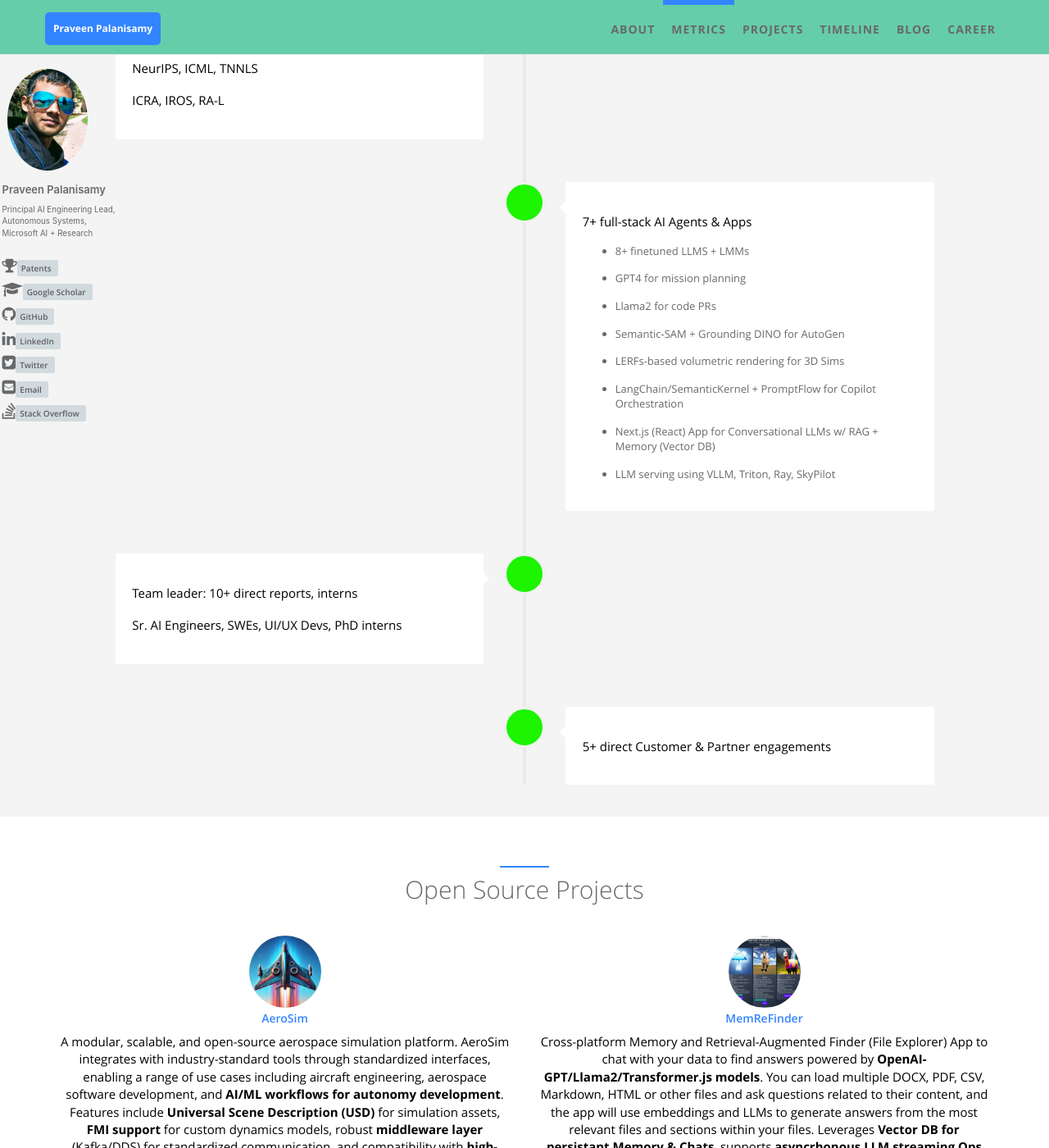
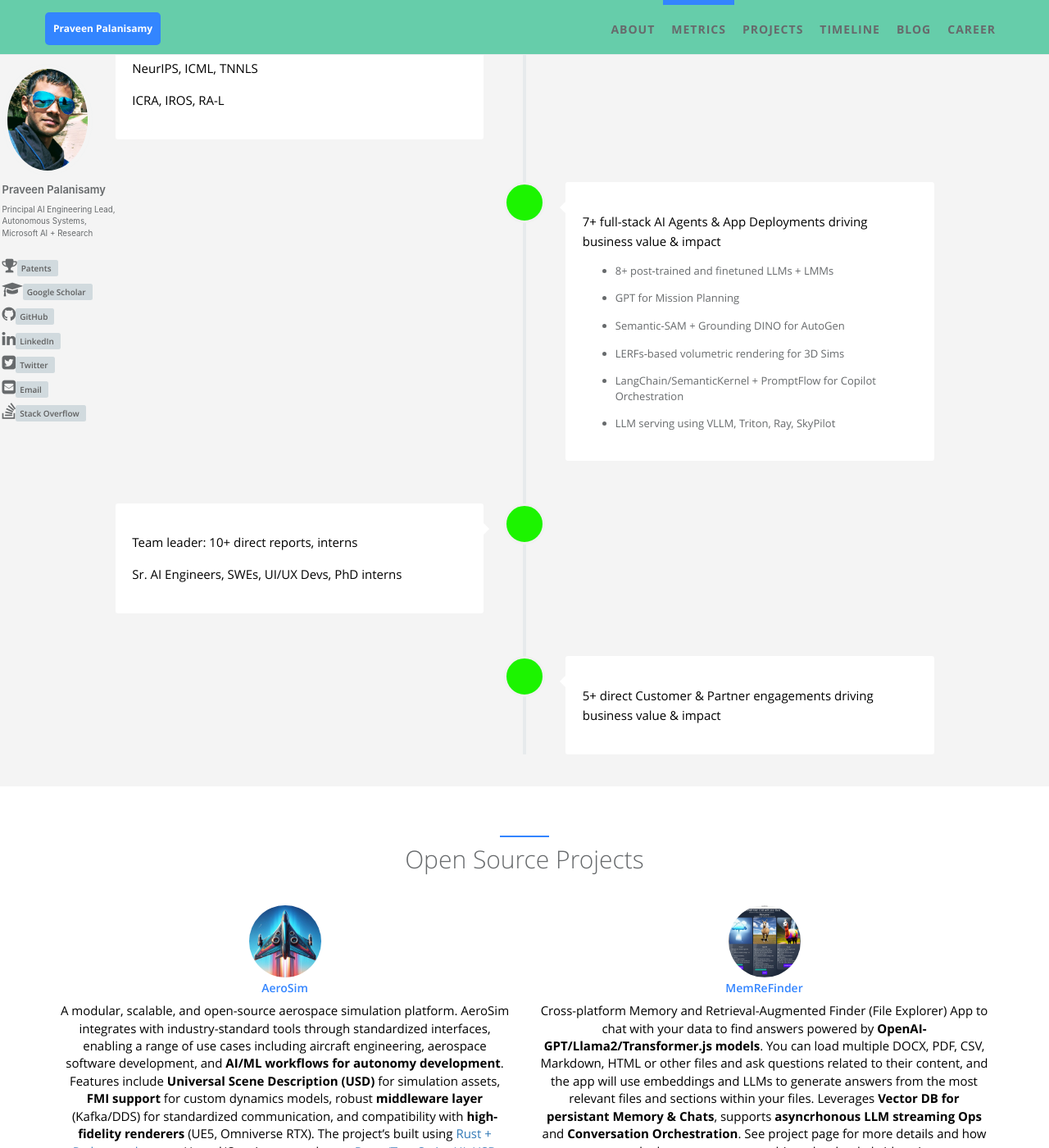
Before and after one commit to praveen-palanisamy/praveen-palanisamy.github.io, a Jekyll site: the page built from index.html, in a window 1280 px wide and 1400 px high, scrolled down 1677 px. Shown: the whole window at 82% size. Built offline with Jekyll 4.4.1, drawn with Linux system fonts in a browser that asks for light colours.

Commit message:
Clarify metrics are as of Jan 2025 and refresh impact copy.

```diff
--- a/_data/index/metrics.yml
+++ b/_data/index/metrics.yml
@@ -16,20 +16,18 @@
     - "NeurIPS, ICML, TNNLS"
     - "ICRA, IROS, RA-L"
 
-- title: "7+ full-stack AI Agents & Apps"
+- title: "7+ full-stack AI Agents & App Deployments driving business value & impact"
   items:
-    - "- 8+ finetuned LLMS + LMMs"
-    - "- GPT4 for mission planning"
-    - "- Llama2 for code PRs"
+    - "- 8+ post-trained and finetuned LLMs + LMMs"
+    - "- GPT for Mission Planning"
     - "- Semantic-SAM + Grounding DINO for AutoGen"
     - "- LERFs-based volumetric rendering for 3D Sims"
     - "- LangChain/SemanticKernel + PromptFlow for Copilot Orchestration"
-    - "- Next.js (React) App for Conversational LLMs w/ RAG + Memory (Vector DB)"
     - "- LLM serving using VLLM, Triton, Ray, SkyPilot"
 
 - title: "Team leader: 10+ direct reports, interns"
   items:
     - "Sr. AI Engineers, SWEs, UI/UX Devs, PhD interns"
 
-- title: "5+ direct Customer & Partner engagements"
+- title: "5+ direct Customer & Partner engagements driving business value & impact"
   items:
--- a/_includes/sections/metrics.html
+++ b/_includes/sections/metrics.html
@@ -6,6 +6,7 @@
         <span data-i18n="metric.my_metric"
           >Key Technical Impacts & Metrics</span
         >
+        <span class="metrics-as-of">(as of Jan 2025)</span>
       </h1>
     </div>
   </div>
```
